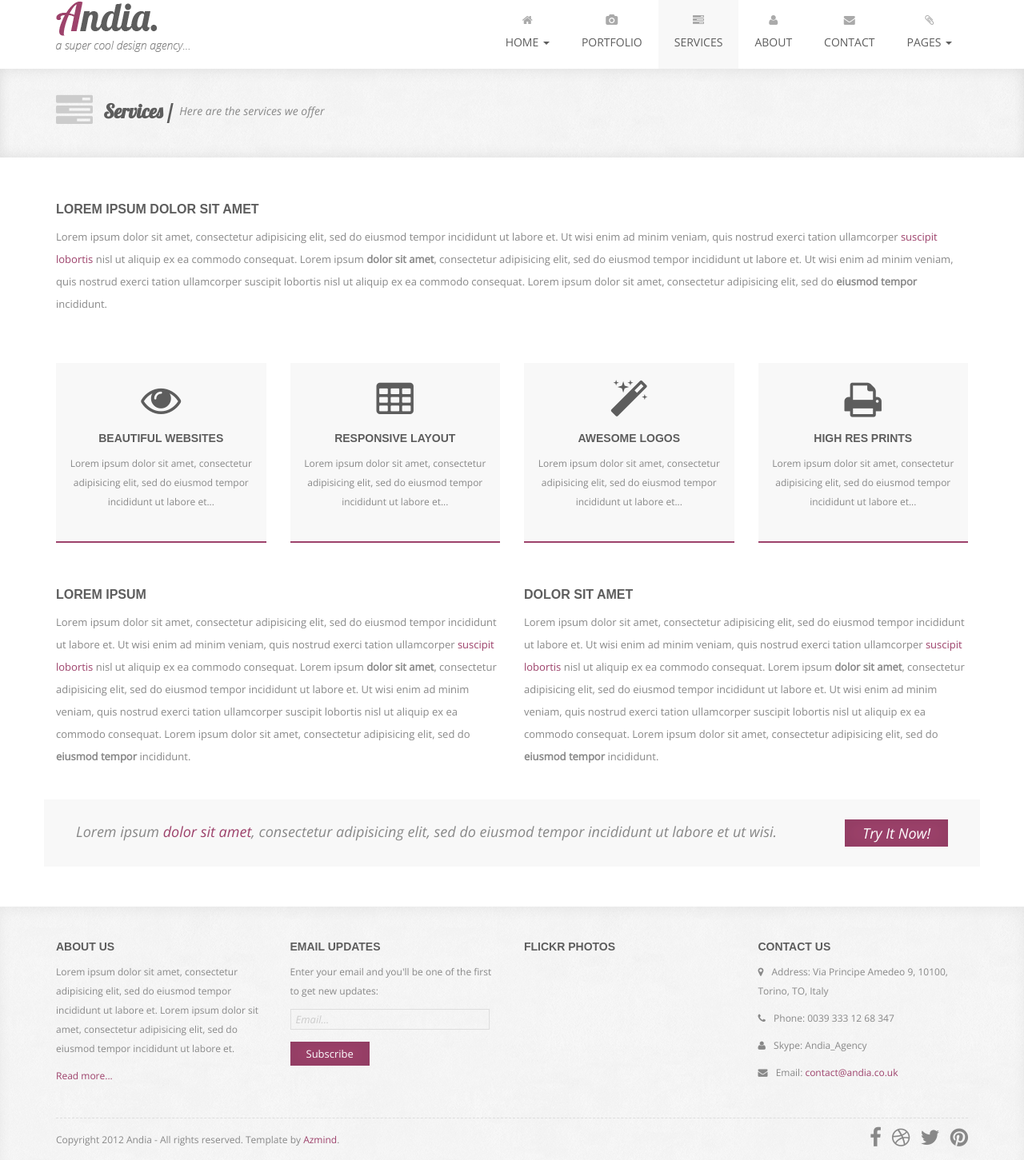
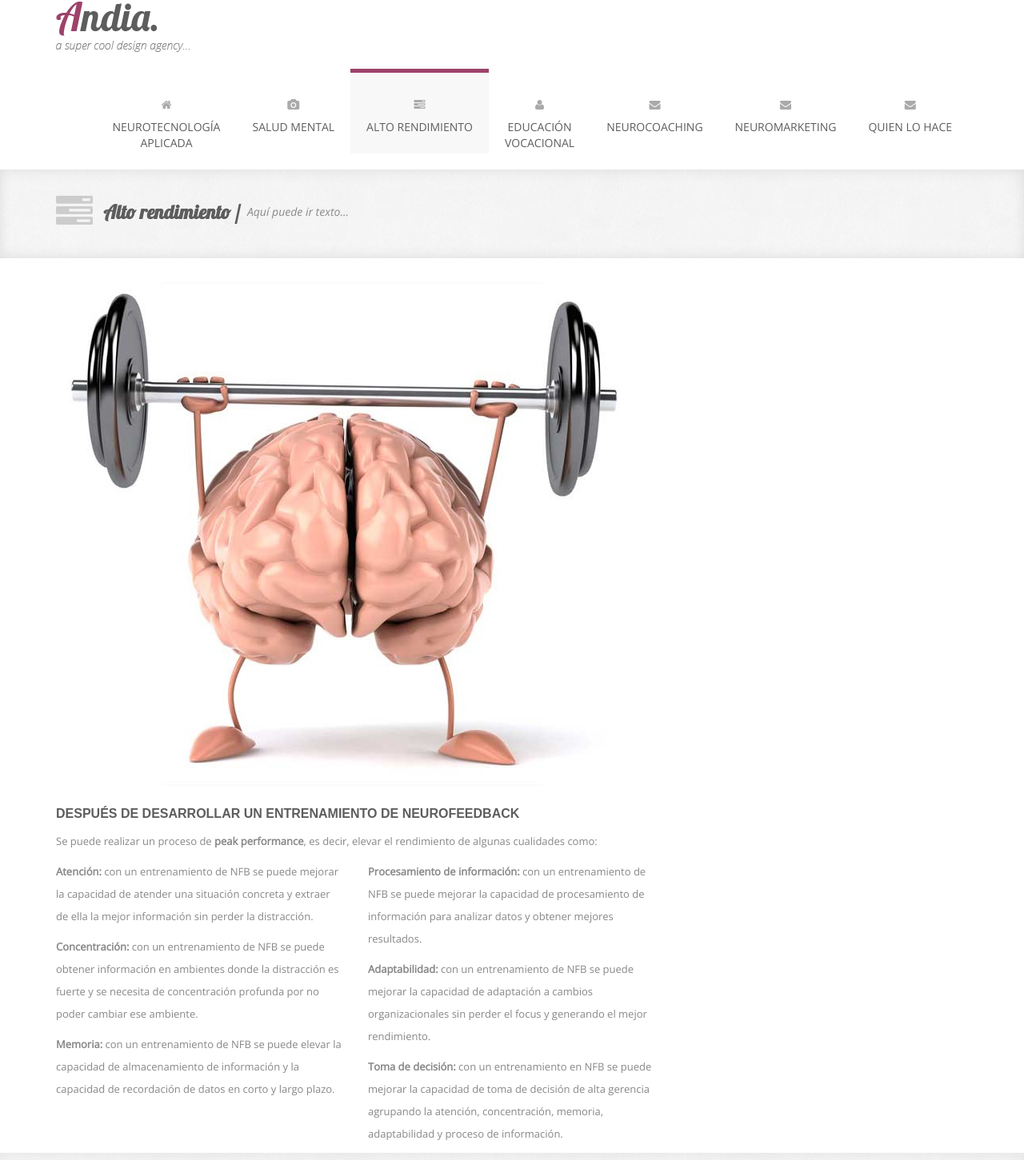
Before and after one commit to atarothtoer/neurocom, a plain HTML site: page services.html in a window 1280 px wide. Shown: the part 20-1471 px from the top of the page at 80% size. Drawn offline with nearby package versions, Linux system fonts and the light colour scheme; some packages are replaced by stand-ins of ours; a web font is replaced by a local one.

Commit message:
llenado services con salud mental
ingresado el contenido de salud mental en la services.html.
agregada imagen para la pagina.

```diff
--- a/services.html
+++ b/services.html
@@ -49,39 +49,33 @@
 						<span class="icon-bar"></span>
 						<span class="icon-bar"></span>
 					</button>
-					<a class="navbar-brand" href="index.html">Andia - a super cool design agency...</a>
+					<a class="navbar-brand" href="index.html">Andia - Neurotecnología Cambia tu vida...</a>
 				</div>
 				<!-- Collect the nav links, forms, and other content for toggling -->
 				<div class="collapse navbar-collapse" id="top-navbar-1">
 					<ul class="nav navbar-nav navbar-right">
-						<li class="dropdown">
-							<a href="#" class="dropdown-toggle" data-toggle="dropdown" data-hover="dropdown" data-delay="1000">
-								<i class="fa fa-home"></i><br>Home <span class="caret"></span>
+						<li>
+							<a href="index.html" >
+								<i class="fa fa-home"></i><br>Neurotecnología<br>aplicada
 							</a>
-							<ul class="dropdown-menu dropdown-menu-left" role="menu">
-								<li><a href="index.html">Home</a></li>
-								<li><a href="index-2.html">Home 2</a></li>
-							</ul>
 						</li>
 						<li>
-							<a href="portfolio.html"><i class="fa fa-camera"></i><br>Portfolio</a>
+							<a href="portfolio.html"><i class="fa fa-camera"></i><br>Salud Mental</a>
 						</li>
-						<li class="active">
-							<a href="services.html"><i class="fa fa-tasks"></i><br>Services</a>
+						<li class="dropdown active">
+							<a href="services.html"><i class="fa fa-tasks"></i><br>Alto rendimiento</a>
 						</li>
 						<li>
-							<a href="about.html"><i class="fa fa-user"></i><br>About</a>
+							<a href="about.html"><i class="fa fa-user"></i><br>Educación<br>vocacional</a>
 						</li>
 						<li>
-							<a href="contact.html"><i class="fa fa-envelope"></i><br>Contact</a>
+							<a href="contact.html"><i class="fa fa-envelope"></i><br>Neurocoaching</a>
 						</li>
-						<li class="dropdown">
-							<a href="#" class="dropdown-toggle" data-toggle="dropdown" data-hover="dropdown" data-delay="1000">
-								<i class="fa fa-paperclip"></i><br>Pages <span class="caret"></span>
-							</a>
-							<ul class="dropdown-menu" role="menu">
-								<li><a href="pricing-tables.html">Pricing tables</a></li>
-							</ul>
+						<li>
+							<a href="contact.html"><i class="fa fa-envelope"></i><br>Neuromarketing</a>
+						</li>
+						<li>
+							<a href="contact.html"><i class="fa fa-envelope"></i><br>Quien lo hace</a>
 						</li>
 					</ul>
 				</div>
@@ -94,8 +88,8 @@
                 <div class="row">
                     <div class="col-sm-12 wow fadeIn">
                         <i class="fa fa-tasks"></i>
-                        <h1>Services /</h1>
-                        <p>Here are the services we offer</p>
+                        <h1>Alto rendimiento /</h1>
+                        <p>Aquí puede ir texto...</p>
                     </div>
                 </div>
             </div>
@@ -106,21 +100,33 @@
         	<div class="container">
 	            <div class="row">
 	                <div class="col-sm-12 services-full-width-text wow fadeInLeft">
-	                    <h3>Lorem Ipsum Dolor Sit Amet</h3>
-	                    <p>
-	                    	Lorem ipsum dolor sit amet, consectetur adipisicing elit, sed do eiusmod tempor incididunt ut labore et.
-	                    	Ut wisi enim ad minim veniam, quis nostrud exerci tation ullamcorper <span class="violet">suscipit lobortis</span>
-	                    	nisl ut aliquip ex ea commodo consequat. Lorem ipsum <strong>dolor sit amet</strong>, consectetur adipisicing elit,
-	                    	sed do eiusmod tempor incididunt ut labore et. Ut wisi enim ad minim veniam, quis nostrud exerci tation ullamcorper
-	                    	suscipit lobortis nisl ut aliquip ex ea commodo consequat. Lorem ipsum dolor sit amet, consectetur adipisicing elit,
-	                    	sed do <strong>eiusmod tempor</strong> incididunt.
+					<img src="assets/img/mental_health/brain_weightlifting.jpg" alt="" data-at2x="assets/img/mental_health/brain_weightlifting.jpg">
+	                    <h3>Después de desarrollar un entrenamiento de <strong>Neurofeedback</strong></h3>
+	                    <p>Se puede realizar un proceso de <strong>peak performance</strong>, es decir, elevar el rendimiento de algunas cualidades como:
 	                	</p>
+						<div class="row">
+							<div class="col-md-4">
+								<p> <strong>Atención:</strong> con un entrenamiento de NFB se puede mejorar la capacidad de atender una situación concreta y extraer de ella la mejor información sin perder la distracción.
+								</p>
+								<p> <strong>Concentración:</strong> con un entrenamiento de NFB se puede obtener información en ambientes donde la distracción es fuerte y se necesita de concentración profunda por no poder cambiar ese ambiente.
+								</p>
+								<p> <strong>Memoria:</strong> con un entrenamiento de NFB se puede elevar la capacidad de almacenamiento de información y la capacidad de recordación de datos en corto y largo plazo.
+								</p>
+							</div>
+							<div class="col-md-4">
+								<p> <strong>Procesamiento de información:</strong> con un entrenamiento de NFB se puede mejorar la capacidad de procesamiento de información para analizar datos y obtener mejores resultados.
+								</p>
+								<p> <strong>Adaptabilidad:</strong> con un entrenamiento de NFB se puede mejorar la capacidad de adaptación a cambios organizacionales sin perder el focus y generando el mejor rendimiento.
+								</p>
+								<p> <strong>Toma de decisión:</strong> con un entrenamiento en NFB se puede mejorar la capacidad de toma de decisión de alta gerencia agrupando la atención, concentración, memoria, adaptabilidad y proceso de información.
+								</p>
+							</div>
 	                </div>
 	            </div>
 	        </div>
         </div>
 
-        <!-- Services -->
+        <!-- Services
         <div class="services-container">
 	        <div class="container">
 	            <div class="row">
@@ -154,9 +160,9 @@
 	                </div>
 	            </div>
 	        </div>
-        </div>
+        </div> -->
 
-        <!-- Services Half Width Text -->
+        <!-- Services Half Width Text
         <div class="services-half-width-container">
         	<div class="container">
 	            <div class="row">
@@ -184,9 +190,9 @@
 	                </div>
 	            </div>
 	        </div>
-        </div>
+        </div> -->
 
-        <!-- Call To Action -->
+        <!-- Call To Action
         <div class="call-to-action-container">
         	<div class="container">
 	            <div class="row">
@@ -201,7 +207,7 @@
 	                </div>
 	            </div>
 	        </div>
-        </div>
+        </div> -->
 
         <!-- Footer -->
         <footer>
```
Also changed, not shown: assets/img/mental_health/brain_weightlifting.jpg (added).
